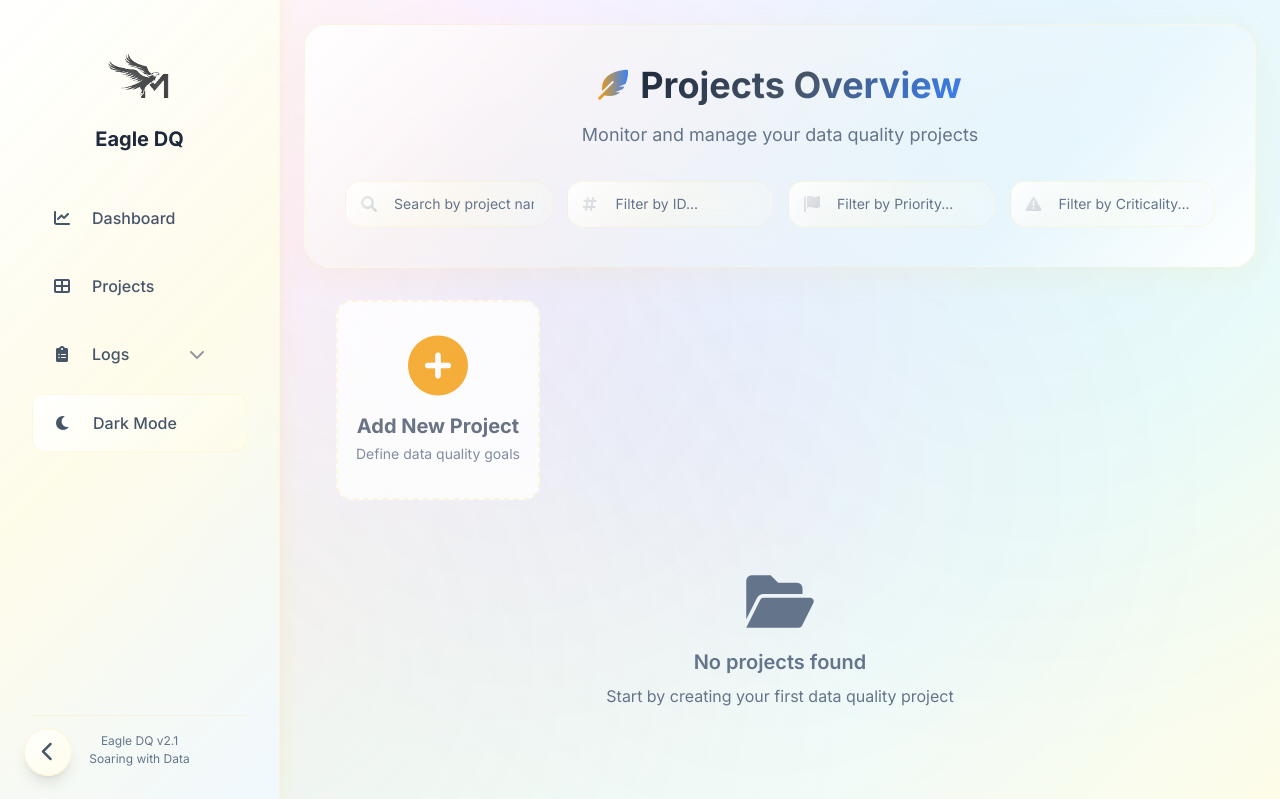
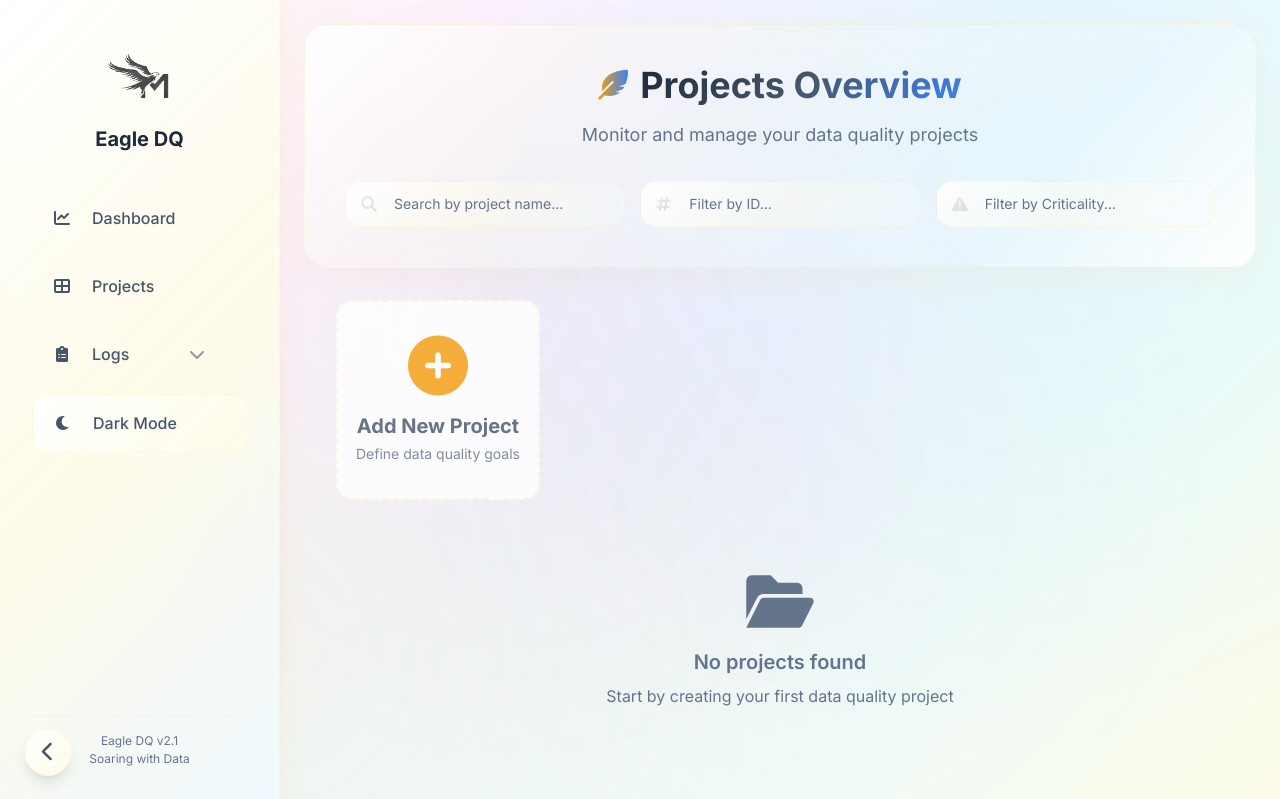
Before and after one commit to DSAryanThombre/Aryan-Eagle-Backend, a Django app: template Eagle_dq_project/dq_management/templates/dq_management/projects_dashboard.html in a window 1280 px wide. Shown: the top 799 px of the page. Run offline with Django 3.2, Linux system fonts and the light colour scheme; the template is opened without the code that fills it, so the values that code supplies are empty; some libraries are stand-ins or nearby versions.

Commit message:
Removed priority as it was not needed in the project dashboard and project details and we are also not using elsewhere

```diff
--- a/Eagle_dq_project/dq_management/models.py
+++ b/Eagle_dq_project/dq_management/models.py
@@ -16,7 +16,7 @@ class Project(models.Model):
     created_by = models.CharField(max_length=255, blank=True, null=True)
     created_at = models.DateTimeField(auto_now_add=True)
     updated_at = models.DateTimeField(auto_now=True)
-    priority = models.CharField(max_length=50, blank=True, null=True)
+    # priority = models.CharField(max_length=50, blank=True, null=True)
     criticality_level = models.CharField(max_length=20, choices=CRITICALITY_LEVEL_CHOICES, blank=True, null=True)
 
 
--- a/Eagle_dq_project/dq_management/templates/dq_management/projects_dashboard.html
+++ b/Eagle_dq_project/dq_management/templates/dq_management/projects_dashboard.html
@@ -1,4 +1,4 @@
-<!DOCTYPE html>
+    <!DOCTYPE html>
 {% load static %}
 <html lang="en">
 
@@ -568,7 +568,7 @@
                 <p class="mb-8 text-lg" style="color: var(--text-tertiary);">Monitor and manage your data quality
                     projects</p>
 
-                <div class="max-w-5xl mx-auto grid grid-cols-1 md:grid-cols-2 lg:grid-cols-4 gap-4">
+                <div class="max-w-5xl mx-auto grid grid-cols-1 md:grid-cols-2 lg:grid-cols-3 gap-4 justify-center">
                     <div class="relative">
                         <i class="fas fa-search absolute left-4 top-1/2 transform -translate-y-1/2"
                             style="color: var(--text-muted);"></i>
@@ -583,13 +583,7 @@
                             placeholder="Filter by ID..."
                             class="search-input w-full pl-12 pr-4 py-3 text-sm focus:outline-none">
                     </div>
-                    <div class="relative">
-                        <i class="fas fa-flag absolute left-4 top-1/2 transform -translate-y-1/2"
-                            style="color: var(--text-muted);"></i>
-                        <input id="priorityFilterInput" oninput="filterProjects()" type="text"
-                            placeholder="Filter by Priority..."
-                            class="search-input w-full pl-12 pr-4 py-3 text-sm focus:outline-none">
-                    </div>
+
                     <div class="relative">
                         <i class="fas fa-exclamation-triangle absolute left-4 top-1/2 transform -translate-y-1/2"
                             style="color: var(--text-muted);"></i>
@@ -798,7 +792,6 @@
         function filterProjects() {
             const nameInput = document.getElementById('projectFilterInput').value.toLowerCase();
             const idInput = document.getElementById('projectIdFilterInput').value.toLowerCase();
-            const priorityInput = document.getElementById('priorityFilterInput').value.toLowerCase();
             const criticalityInput = document.getElementById('criticalityFilterInput').value.toLowerCase();
 
             const cards = document.querySelectorAll('.project-card');
@@ -807,15 +800,13 @@
             cards.forEach((card, index) => {
                 const name = card.dataset.projectName ? card.dataset.projectName.toLowerCase() : '';
                 const id = card.dataset.projectId ? card.dataset.projectId.toLowerCase() : '';
-                const priority = card.dataset.projectPriority ? card.dataset.projectPriority.toLowerCase() : '';
                 const criticality = card.dataset.projectCriticality ? card.dataset.projectCriticality.toLowerCase() : '';
 
                 const matchesName = name.includes(nameInput);
                 const matchesId = id.includes(idInput);
-                const matchesPriority = priorityInput === '' || priority.includes(priorityInput);
                 const matchesCriticality = criticalityInput === '' || criticality.includes(criticalityInput);
 
-                if (matchesName && matchesId && matchesPriority && matchesCriticality) {
+                if (matchesName && matchesId && matchesCriticality) {
                     card.style.display = 'block';
                     card.style.opacity = '0';
                     setTimeout(() => {
@@ -831,7 +822,7 @@
             });
 
             const emptyState = document.getElementById('emptyState');
-            const isFiltering = nameInput !== '' || idInput !== '' || priorityInput !== '' || criticalityInput !== '';
+            const isFiltering = nameInput !== '' || idInput !== '' || criticalityInput !== '';
 
             if (emptyState) {
                 emptyState.style.display = (!found && isFiltering) ? 'block' : 'none';
```
Also changed, not shown: Eagle_dq_project/dq_management/forms.py (+2 -7 lines), Eagle_dq_project/dq_management/templates/dq_management/project_details.html (+1 -6 lines), Eagle_dq_project/dq_management/views.py (+20 -14 lines).
